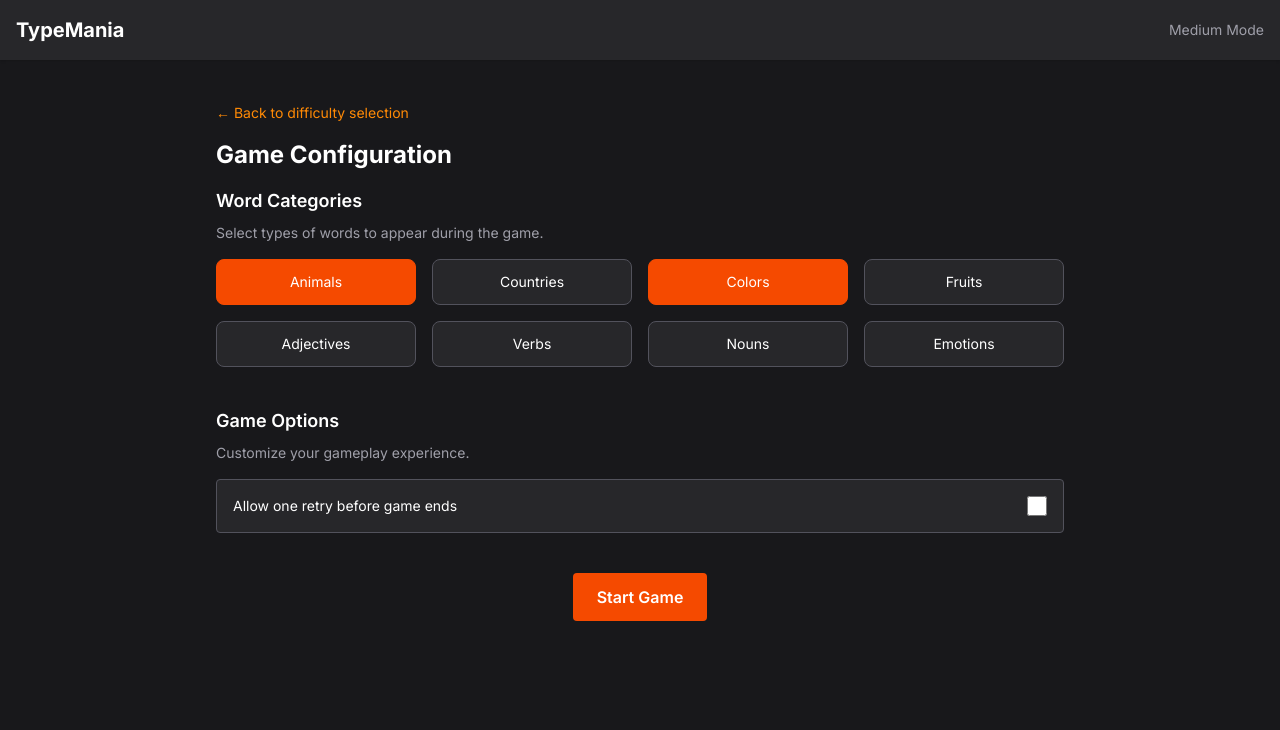
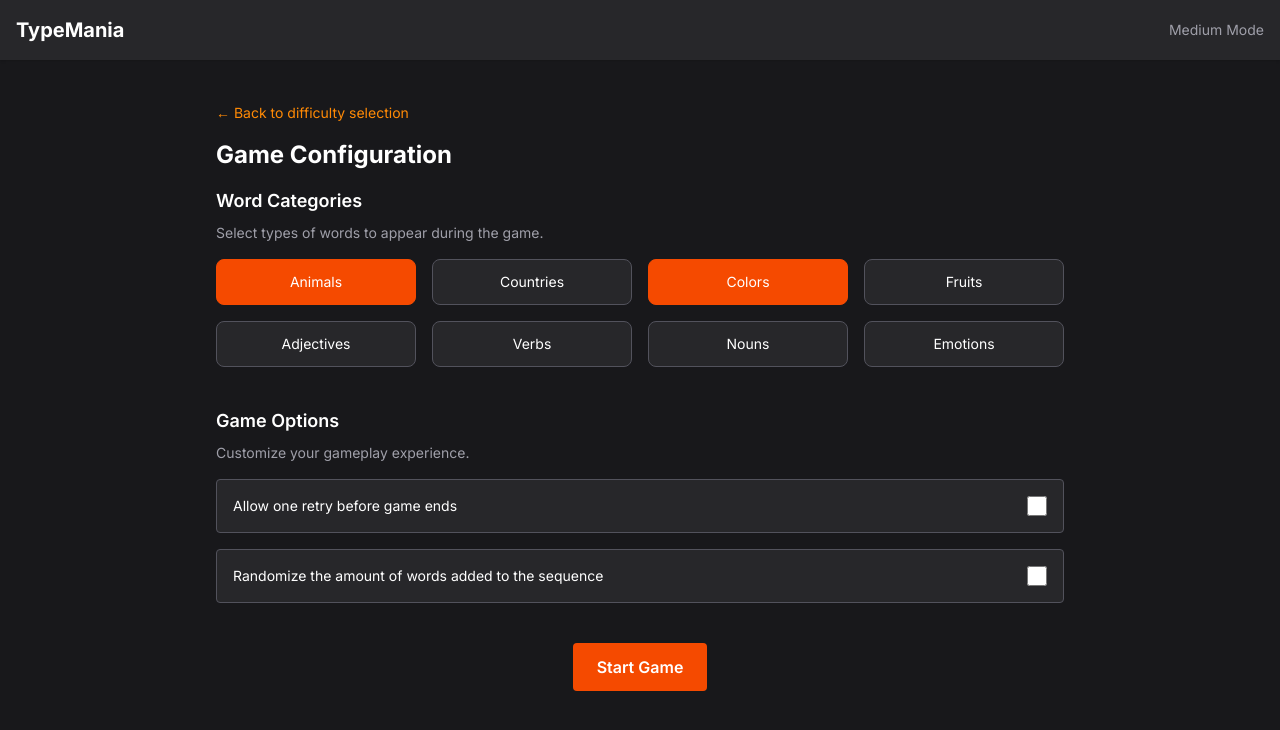
Before and after one commit to reubenjds/typemania, a Next.js app: page /configure in a window 1280 px wide. Shown: the top 730 px of the page. Built offline with nearby package versions, Linux system fonts and the light colour scheme.

Commit message:
feat: add random amount of words to sequence

```diff
--- a/src/app/configure/page.tsx
+++ b/src/app/configure/page.tsx
@@ -98,6 +98,10 @@ function ConfigureContent() {
 								key: "allowRetry",
 								label: "Allow one retry before game ends",
 							},
+							{
+								key: "randomSequence",
+								label: "Randomize the amount of words added to the sequence",
+							},
 						].map(({ key, label }) => (
 							<label
 								key={key}
--- a/src/app/game/Game.tsx
+++ b/src/app/game/Game.tsx
@@ -14,6 +14,8 @@ export default function Game() {
 	const settings = {
 		allowRetry: searchParams.get("allowRetry") === "1",
 	};
+
+	const randomSequence = searchParams.get("randomSequence") === "1";
 
 	const initialLives = settings.allowRetry ? 2 : 1;
 	const [lives, setLives] = useState(initialLives);
@@ -47,7 +49,7 @@ export default function Game() {
 
 	const getRandomWordsToAdd = (currentScore: number) => {
 		const multiWordChance = Math.min(currentScore * 0.15, 0.6);
-		if (Math.random() < multiWordChance) {
+		if (Math.random() < multiWordChance && randomSequence) {
 			const maxWords = currentScore >= 8 ? 3 : 2;
 			return Math.floor(Math.random() * (maxWords - 1)) + 2;
 		}
```
